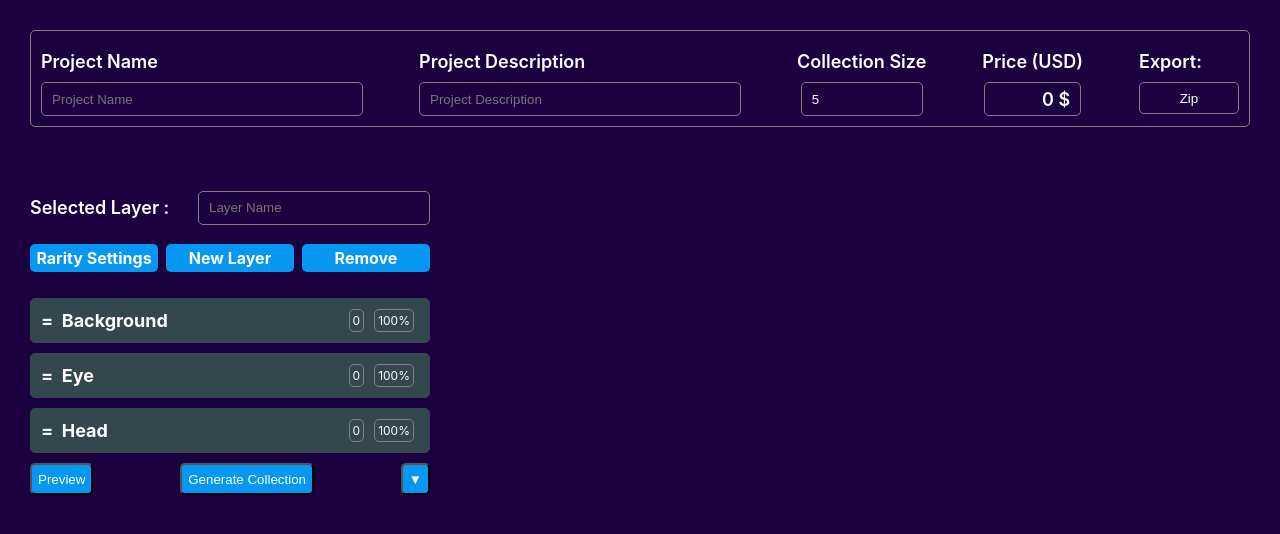
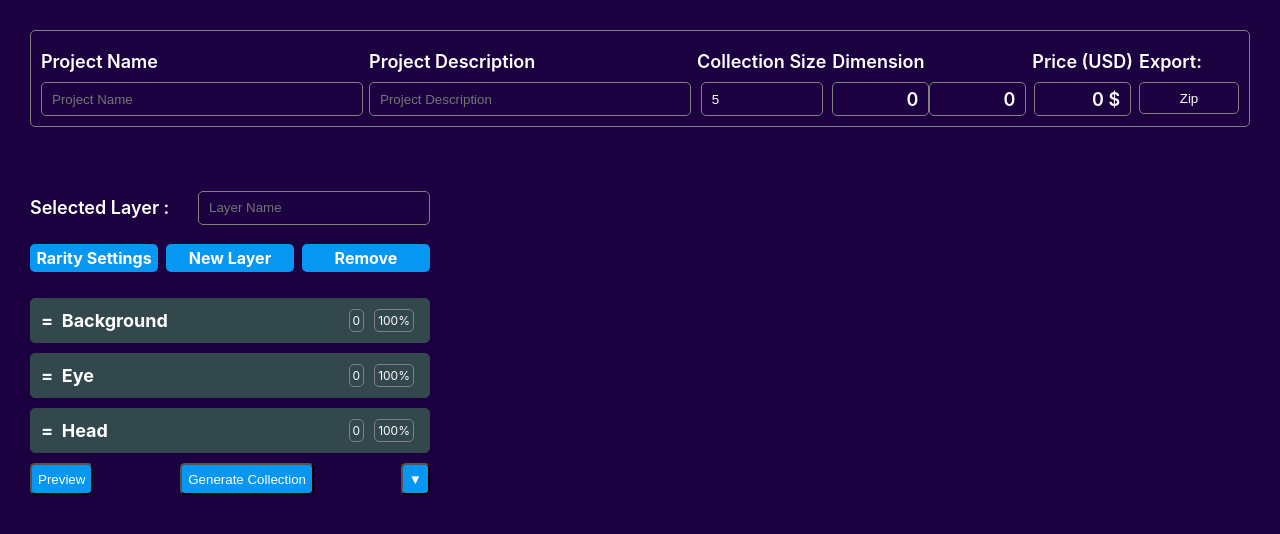
Before and after one commit to cocoa-1012/nft-generator, a React (Create React App) app: page / in a window 1280 px wide. Shown: the top 534 px of the page. Built offline with nearby package versions, Linux system fonts and the light colour scheme.

Commit message:
dimension

```diff
--- a/src/App.js
+++ b/src/App.js
@@ -28,6 +28,7 @@ function App() {
   const [isGenerating, setIsGenerating] = useState(false);
   const [isZipping, setIsZipping] = useState(false);
   const [currentPercent, setCurrentPercent] = useState(0);
+  const [imgDimension, setImgDimension] = useState(null);
 
   const deleteLayer = () => {
     if (layerData.length > 0) {
@@ -270,6 +271,7 @@ function App() {
         setProjectDesc={setProjectDesc}
         resultToZip={resultToZip}
         setIsZipping={setIsZipping}
+        imgDimension={imgDimension}
       />
       <div style={{ display: "flex", justifyContent: "space-between" }}>
         <Sidebar
@@ -294,6 +296,8 @@ function App() {
           setSelectedImg={setSelectedImg}
           deleteImage={deleteImage}
           setPreviewImg={setPreviewImg}
+          imgDimension={imgDimension}
+          setImgDimension={setImgDimension}
         />
       </div>
 
--- a/src/components/ImageManager/ImageManager.jsx
+++ b/src/components/ImageManager/ImageManager.jsx
@@ -9,10 +9,13 @@ export const ImageManager = ({
   setSelectedImg,
   deleteImage,
   setPreviewImg,
+  setImgDimension,
+  imgDimension,
 }) => {
   const [currentLayerData, setCurrentLayerData] = useState(null);
 
   const handleFile = (file) => {
+    console.log("Image property", file);
     let newImgArray = [];
     let resultArray = [];
     let cloneArray = [...layerData];
@@ -25,6 +28,9 @@ export const ImageManager = ({
         size: file[i].size,
         rarity: 100,
       };
+      imgDimension === null
+        ? setDimention(URL.createObjectURL(file[i]))
+        : console.log("");
       newImgArray.push(newImageData);
     }
     newImgArray.map((item) => {
@@ -60,6 +66,9 @@ export const ImageManager = ({
         rarity: 100,
       };
       newImgArray.push(newImageData);
+      imgDimension === null
+        ? setDimention(URL.createObjectURL(e.target.files[i]))
+        : console.log("Dimension is", imgDimension);
     }
     newImgArray.map((item) => {
       resultArray = cloneArray.map((obj) =>
@@ -78,6 +87,14 @@ export const ImageManager = ({
   const removeImg = (item) => {
     deleteImage();
     setPreviewImg("");
+  };
+  const setDimention = (src) => {
+    console.log("SFDA", src);
+    var img = document.createElement("img");
+    img.setAttribute("src", src);
+    setTimeout(function () {
+      setImgDimension([img.height, img.width]);
+    }, 0);
   };
   useEffect(() => {
     setCurrentLayerData(
--- a/src/components/PropertyManager/ProjectProperty.jsx
+++ b/src/components/PropertyManager/ProjectProperty.jsx
@@ -10,6 +10,7 @@ export const ProjectProperty = ({
   setProjectDesc,
   resultToZip,
   setIsZipping,
+  imgDimension,
 }) => {
   const onClickZip = () => {
     setIsZipping(true);
@@ -53,13 +54,19 @@ export const ProjectProperty = ({
           }
         />
       </div>
-      {/* <div className="property_item">
-        <p>Dimesion</p>
+      <div className="property_item">
+        <p>Dimension</p>
         <div className="property_dimension">
-          <input type="number" placeholder="" max={420} min={30} />
-          <input type="number" placeholder="" max={420} min={30} />
+          <p className="collection_price">
+            {imgDimension ? imgDimension[0] : 0}
+          </p>
+          <p className="collection_price">
+            {imgDimension ? imgDimension[1] : 0}
+          </p>
+          {/* <input type="number" placeholder="" max={512} min={30} /> */}
+          {/* <input type="number" placeholder="" max={512} min={30} /> */}
         </div>
-      </div> */}
+      </div>
       <div className="property_item">
         <p>Price (USD)</p>
         <p className="collection_price">{Math.round(price * 100) / 100} $</p>
--- a/src/components/PropertyManager/PropertyManager.jsx
+++ b/src/components/PropertyManager/PropertyManager.jsx
@@ -11,6 +11,7 @@ export const PropertyManager = ({
   setProjectDesc,
   resultToZip,
   setIsZipping,
+  imgDimension,
 }) => {
   return (
     <div>
@@ -24,6 +25,7 @@ export const PropertyManager = ({
         setProjectDesc={setProjectDesc}
         resultToZip={resultToZip}
         setIsZipping={setIsZipping}
+        imgDimension={imgDimension}
       />
     </div>
   );
```
